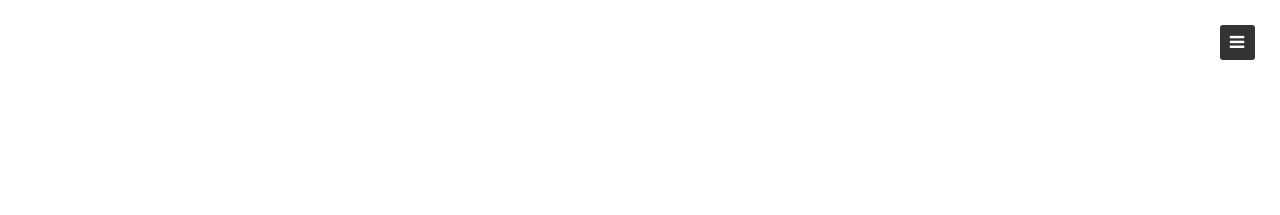
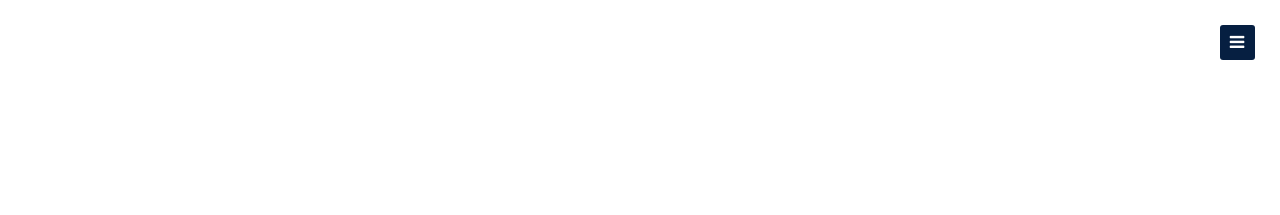
Before and after one commit to usood/nordickandie, a Jekyll site: the page built from index.html, in a window 1280 px wide. Shown: the top 215 px of the page. Built offline with Jekyll 4.4.1, drawn with Linux system fonts in a browser that asks for light colours; some web fonts are replaced.

Commit message:
some changes

```diff
--- a/css/style.css
+++ b/css/style.css
@@ -1230,14 +1230,14 @@
     width:35px;
     height:35px;
     text-align:center;
-    background:rgba(0,0,0,0.8);
+    background:#061F41;
     display:block;
     border-radius:3px;
     color:#fff;
     line-height:34px;
 }
     .side-menu-btn-fix a:hover {
-        background:#e6ae49;
+        background:#CFB71E;
     }
 header.sticky .navigation a.current-ele {
     color:#e6ae49 !important;
@@ -1974,7 +1974,7 @@
 /*-------------------------------------------------------------------------------------------*/
 /* Sidebar Menu */
 .side-menu {
-    background: #323232;
+    background: #061F41;
     z-index: 2005;
     color: #fff;
     padding: 30px;
```
